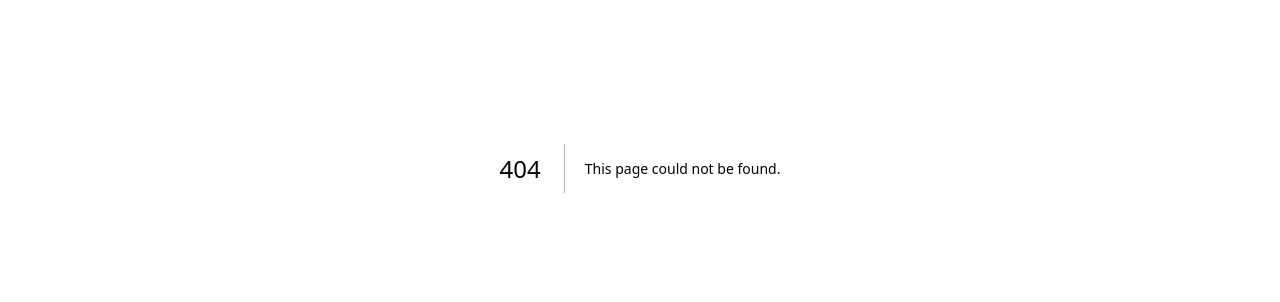
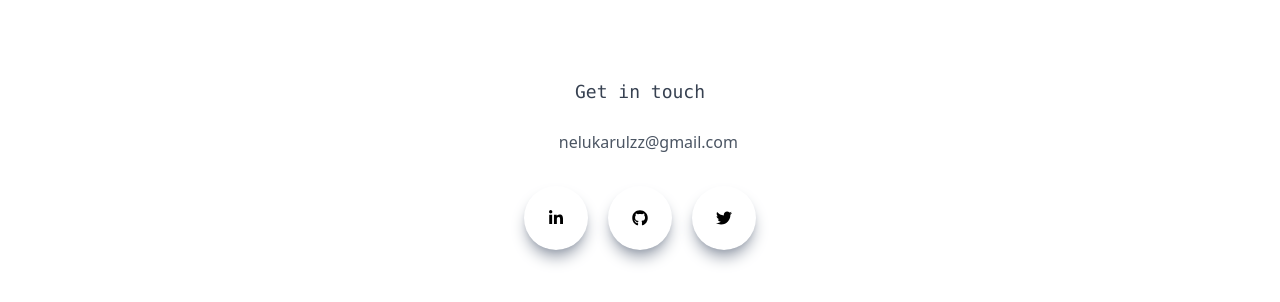
Before and after one commit to niluk-256/portfolio-, a Next.js app: page /contact in a window 1280 px wide. Before the commit this address had no page. Shown: the part 232-534 px from the top of the page. Built offline with nearby package versions, Linux system fonts and the light colour scheme; what wagmi would draw is missing.

Commit message:
contacts added

```diff
--- a/components/NavBar.jsx
+++ b/components/NavBar.jsx
@@ -58,7 +58,7 @@ const Navbar = () => {
               <Link href="/#projects">Projects</Link>
             </li>
             <li className="ml-10 text-bold  text-sm uppercase hover:border-b">
-              <Link href="/#contact">Contact</Link>
+              <Link href="/contact">Contact</Link>
             </li>
             <li className="ml-10 text-bold  text-sm uppercase hover:border-b">
               <Link href="/resources">LearnWeb3</Link>
--- /dev/null
+++ b/pages/contact.jsx
@@ -0,0 +1,40 @@
+import React from "react"
+import { FaGithub, FaLinkedinIn, FaTwitter } from "react-icons/fa"
+
+const Contact = () => {
+  return (
+    <div id="contact" className="w-full h-screen text-center">
+      <div className="max-w-[1240px] w-full h-full mx-auto p-2 flex justify-center items-center">
+        <div>
+          <h1 className="py-2 text-gray-700 font-mono text-lg">Get in touch</h1>
+          <p className="py-4 text-gray-600 sm:max-w-[70%] m-auto">
+            nelukarulzz@gmail.com
+          </p>
+          <div className="flex items-center justify-between max-w-[330px] m-auto py-4 ">
+            <a href="" target="_blank" rel="noreferrer">
+              <div className="rounded-full shadow-lg shadow-gray-400 p-6 cursor-pointer hover:scale-110 ease-in duration-300">
+                <FaLinkedinIn />
+              </div>
+            </a>
+            <a
+              href="https://github.com/niluk-256"
+              target="_blank"
+              rel="noreferrer"
+            >
+              <div className="rounded-full shadow-lg shadow-gray-400 p-6 cursor-pointer hover:scale-110 ease-in duration-300 ml-5 ">
+                <FaGithub />
+              </div>
+            </a>
+            <a href="https://twitter.com/niluk_" rel="noreferrer">
+              <div className="rounded-full shadow-lg ml-5 shadow-gray-400 p-6 cursor-pointer hover:scale-110 ease-in duration-300">
+                <FaTwitter />
+              </div>
+            </a>
+          </div>
+        </div>
+      </div>
+    </div>
+  )
+}
+
+export default Contact
```
